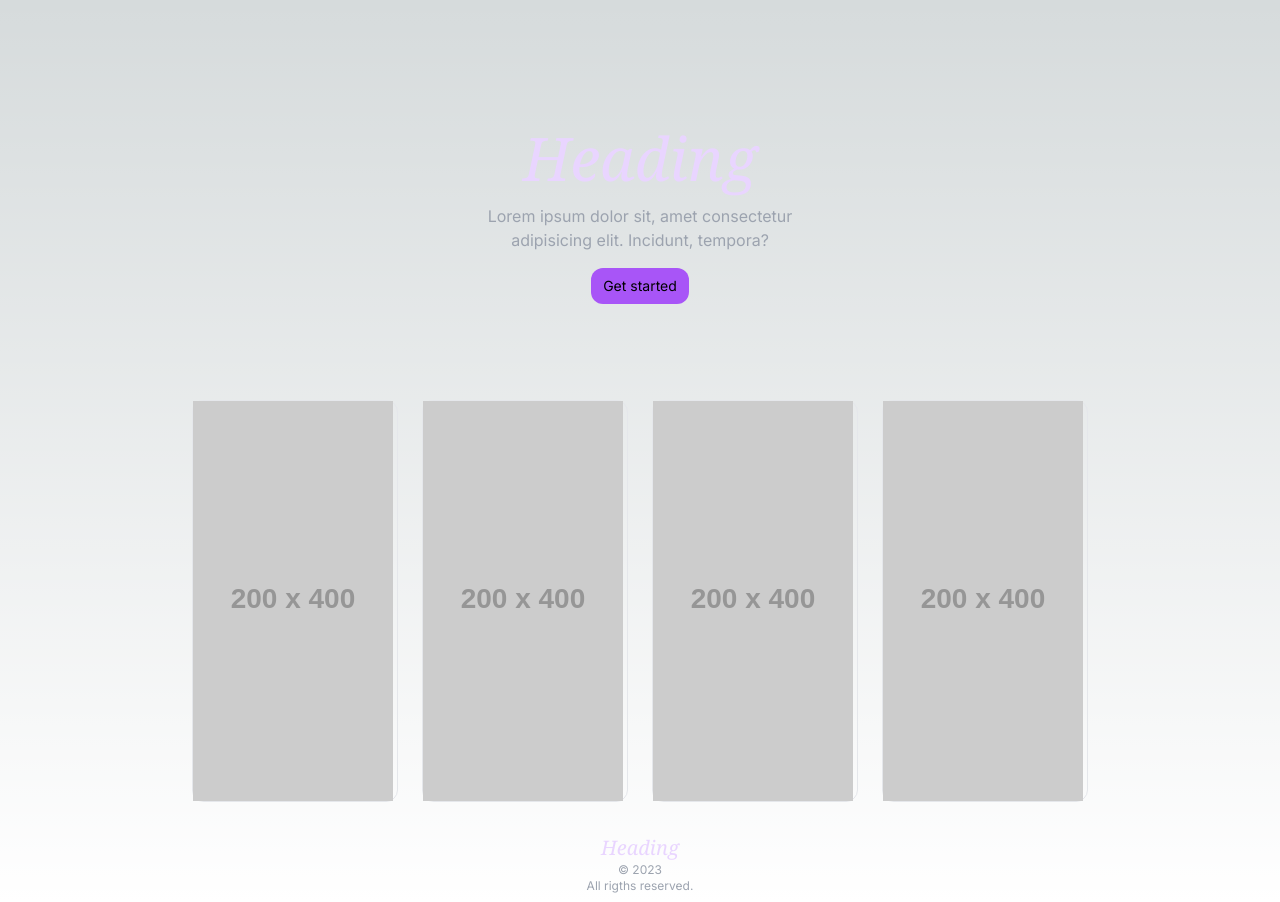
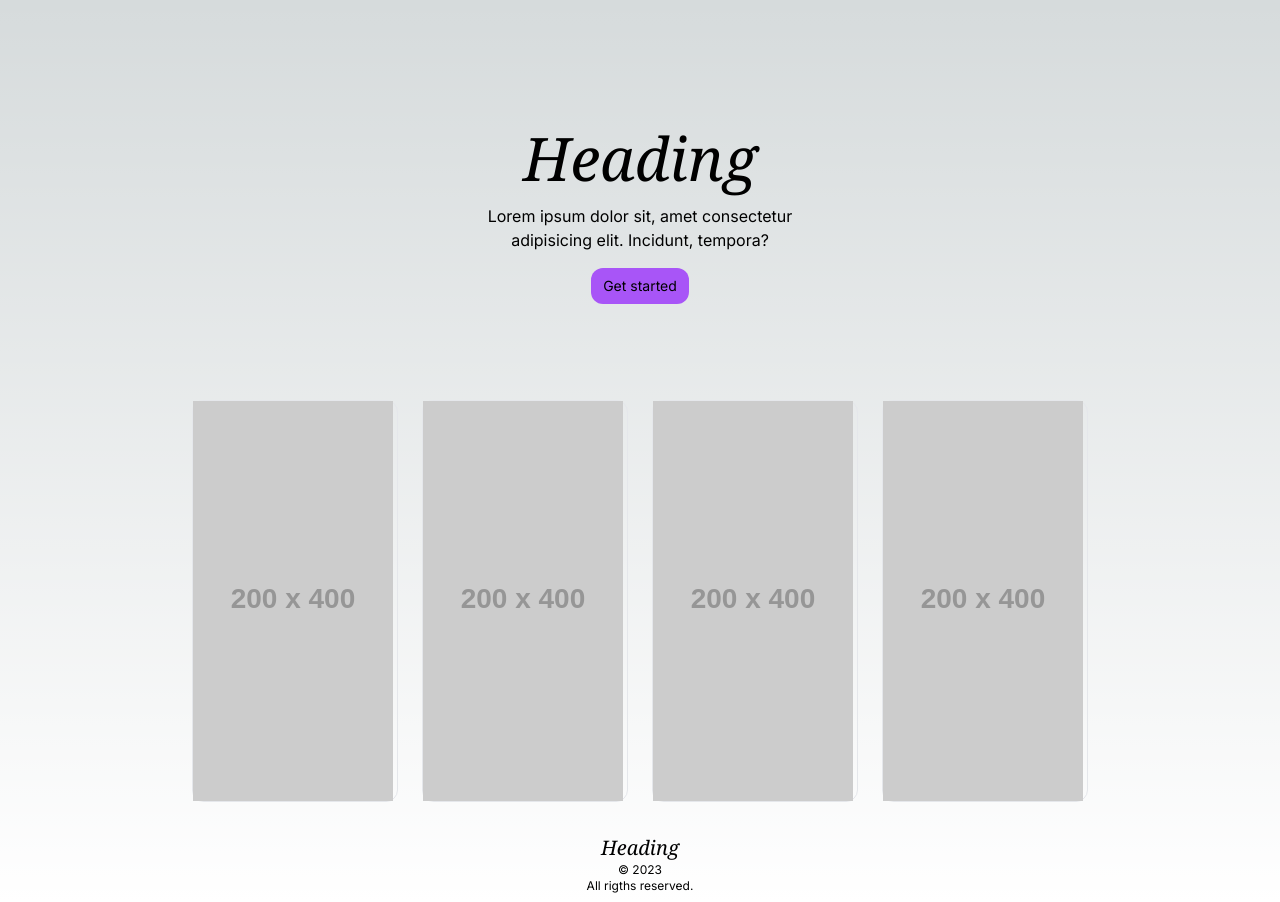
Before and after one commit to piotrszubert/pexels-gallery, a Next.js app in the folder apps/nextjs/: page / in a window 1280 px wide. Built offline with nearby package versions, Linux system fonts and the light colour scheme.

Commit message:
added dark modifier

```diff
--- a/apps/nextjs/components/footer.tsx
+++ b/apps/nextjs/components/footer.tsx
@@ -1,7 +1,7 @@
 export const Footer = () => {
     return(
-        <footer className="text-gray-400 text-xs pt-8 pb-2 text-center">
-        <span className="font-serif text-xl text-purple-200 italic">
+        <footer className="dark:text-gray-400 text-xs pt-8 pb-2 text-center">
+        <span className="font-serif text-xl dark:text-purple-200 italic">
           Heading
         </span>
         <br />
--- a/apps/nextjs/components/hero.tsx
+++ b/apps/nextjs/components/hero.tsx
@@ -1,10 +1,10 @@
 export const Hero = () => {
   return (
     <div className="text-center space-y-4 mt-32">
-      <h1 className="text-6xl text-purple-200 font-serif italic">
+      <h1 className="text-6xl dark:text-purple-200 font-serif italic">
         Heading
       </h1>
-      <p className="max-w-sm mx-auto text-gray-400">
+      <p className="max-w-sm mx-auto dark:text-gray-400">
         Lorem ipsum dolor sit, amet consectetur adipisicing elit. Incidunt, tempora?
       </p>
       <button className="px-3 py-2 text-sm rounded-xl bg-purple-500 hover:bg-purple-500/90 transition-colors duration-500">
```
